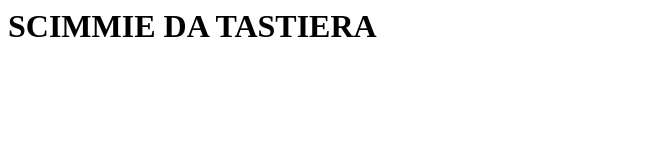
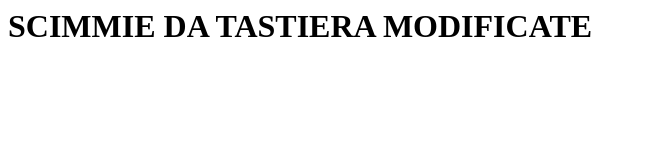
Before and after one commit to emanuele001/Corso-dist2023, a plain HTML site: page index.html in a window 1280 px wide. Shown: the whole page, without its empty margins (0-645 px from the left). Drawn offline with Linux system fonts and the light colour scheme.

Commit message:
SCIMMIE DA TASTIERA MODIFICATE

```diff
--- a/index.html
+++ b/index.html
@@ -1,5 +1,5 @@
 <html>
 <body>
-<h1>SCIMMIE DA TASTIERA</h1>
+<h1>SCIMMIE DA TASTIERA MODIFICATE</h1>
 </body>
 </html>
```
